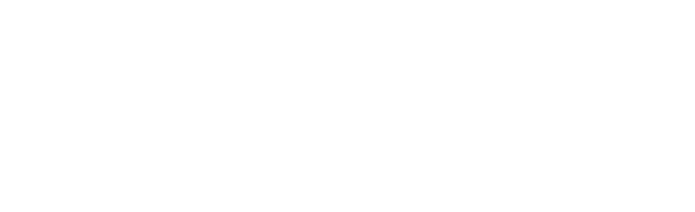
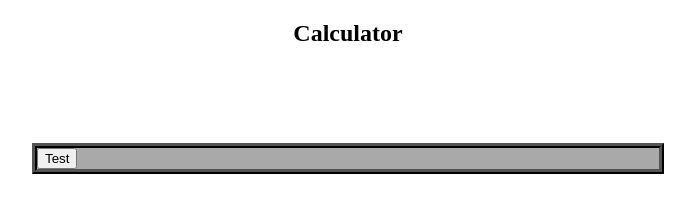
Before and after one commit to WonderNote18/top-calculator, a plain HTML site: page index.html in a window 1280 px wide. Shown: the whole page, without its empty margins (292-987 px from the left). Drawn offline with Linux system fonts and the light colour scheme.

Commit message:
Edited index.html to add calculator section Edited style.css to format alignment and spacing. Edited style.css to create border and bg for calculator.

```diff
--- a/index.html
+++ b/index.html
@@ -5,6 +5,17 @@
         <link rel="stylesheet" href="style.css">
     </head>
     <body>
+        <div id="titleSection">
+            <div id="titleContainer">
+                <h2 class="titleText">Calculator</h2>
+            </div>
+        </div>
+        <div id="titleSpacing"></div>
+        <div id="calcSection">
+            <div id="calcContainer">
+                <button>Test</button>
+            </div>
+        </div>
         <script src='script.js'></script>
     </body>
 </html>
--- a/script.js
+++ b/script.js
@@ -1,3 +1,15 @@
+function operate(operator, num1, num2) {
+    if (operator == "add") {
+        add(num1, num2)
+    } else if (operator == 'subtract') {
+        subtract(num1, num2)
+    } else if (operator == "multiply") {
+        multiply(num1, num2)
+    } else if (operator == "divide") {
+        divide(num1, num2)
+    }
+}
+
 function add(num1, num2) {
     return num1 + num2;
 }
--- a/style.css
+++ b/style.css
@@ -0,0 +1,20 @@
+#titleSection {
+    width: 100%;
+}
+#titleContainer {
+    margin: 0 auto;
+    text-align: center;
+}
+#titleSpacing {
+    padding: 3%
+}
+#calcSection {
+    width: 50%;
+    margin: 0 auto;
+}
+#calcContainer {
+    background-color: darkgrey;
+    border-style: ridge;
+    border-width: 5px;
+    border-color: black;
+}
```
